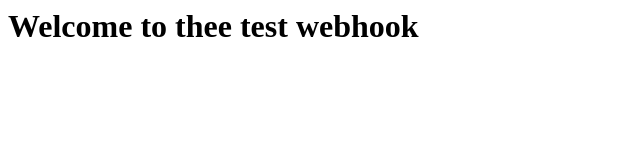
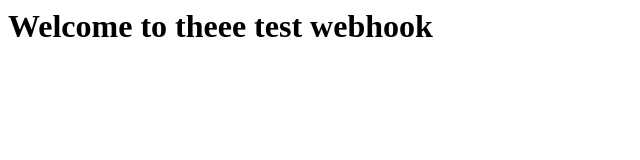
Before and after one commit to SGbaby0119/aws-web-cicd, a plain HTML site: page index.html in a window 1280 px wide. Shown: the whole page, without its empty margins (0-640 px from the left). Drawn offline with Linux system fonts and the light colour scheme.

Commit message:
Trigger build
  Resolved merge conflict in index.html

```diff
--- a/index.html
+++ b/index.html
@@ -1,3 +1,3 @@
 <html>
-    <h1>Welcome to thee test webhook</h1>
+    <h1>Welcome to theee test webhook</h1>
 </html>
```
